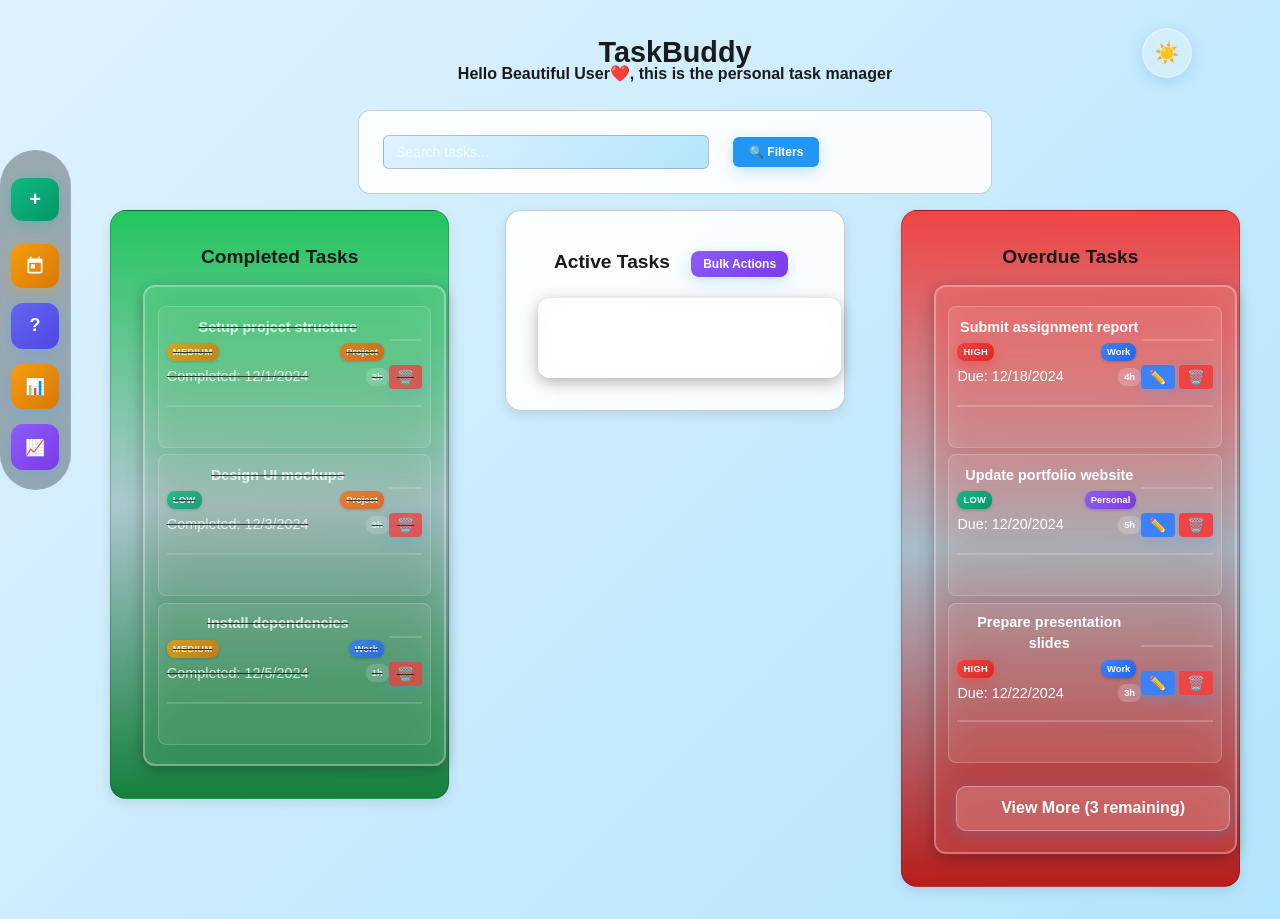
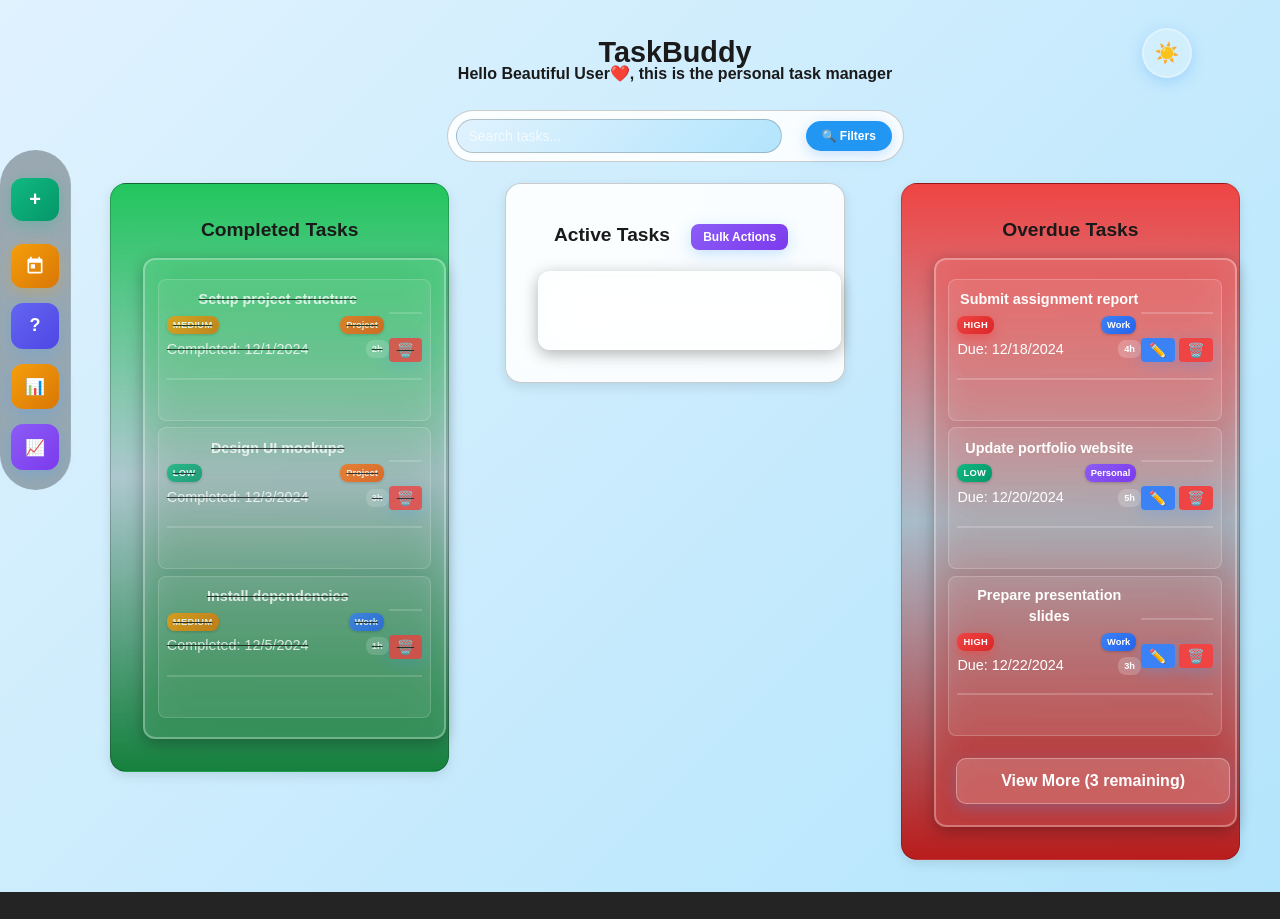
Before and after one commit to Llego-250/Task-Buddy, a Vue app: page / in a window 1280 px wide. After the commit the page ends 892 px from the top, so only its background shows below. Built offline with nearby package versions, Linux system fonts and the light colour scheme.

Commit message:
search functionality

```diff
--- a/src/components/SearchFilter.vue
+++ b/src/components/SearchFilter.vue
@@ -172,12 +172,11 @@ export default {
 
 <style scoped>
 .search-filter-container {
-  margin-bottom: 1rem;
+  margin-bottom: 1.3rem;
   background: var(--bg-secondary);
-  border-radius: 12px;
-  padding: 1rem;
+  border-radius: 40px;
   border: 1px solid var(--border-color);
-  max-width: 600px;
+  max-width: 455px;
   margin-left: auto;
   margin-right: auto;
 }
@@ -186,6 +185,7 @@ export default {
   display: flex;
   gap: 8px;
   align-items: center;
+  border-radius: 30px;
 }
 
 .search-input {
@@ -193,7 +193,7 @@ export default {
   width: 300px;
   padding: 8px 12px;
   border: 1px solid var(--border-color);
-  border-radius: 6px;
+  border-radius: 30px;
   background: var(--bg-primary);
   color: var(--text-primary);
   font-size: 14px;
@@ -204,7 +204,7 @@ export default {
   background: var(--accent-color);
   color: white;
   border: none;
-  border-radius: 6px;
+  border-radius: 30px;
   cursor: pointer;
   font-size: 12px;
   white-space: nowrap;
```
